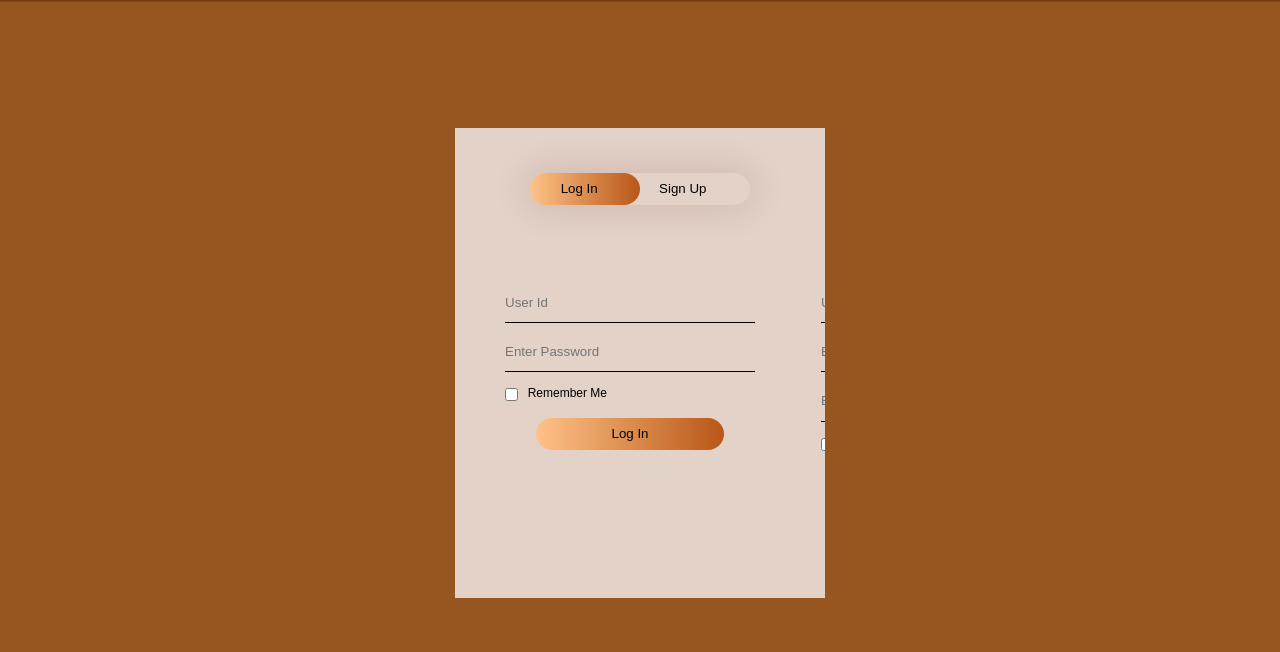
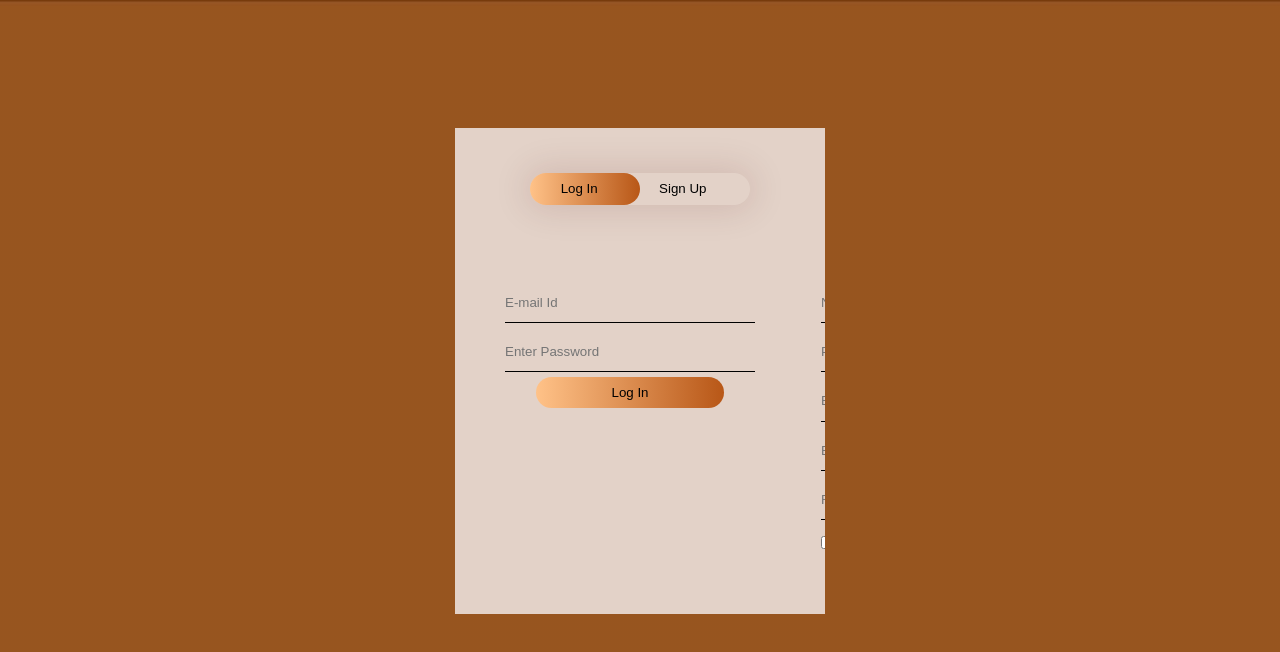
Before and after one commit to SHaDeX0/fast-n-fresh, a React (Create React App) app in the folder client/: page /register in a window 1280 px wide. Shown: the top 652 px of the page. Built offline with nearby package versions, Linux system fonts and the light colour scheme.

Commit message:
Sign up and login page changes

```diff
--- a/client/src/Pages/Register/Register.css
+++ b/client/src/Pages/Register/Register.css
@@ -15,7 +15,7 @@
 
 .form-box{
 	width: 21.875em;
-	height: 28.125em;
+	height: 29.125em;
 	position:relative;
 	margin:10% auto;
 	background:rgba(245, 241, 241, 0.808);
--- a/client/src/Pages/Register/Register.js
+++ b/client/src/Pages/Register/Register.js
@@ -14,19 +14,18 @@ const Register = () => {
 	const z = document.getElementById('bttn');
 
 	function signup() {
-		x.style.left = '-400px';
-		y.style.left = '50px';
-		z.style.left = '110px';
+		x.style.left = '-25em';
+		y.style.left = '3.125em';
+		z.style.left = '6.875em';
 	}
 
 	function login() {
-		x.style.left = '50px';
-		y.style.left = '450px';
+		x.style.left = '3.125em';
+		y.style.left = '28.125em';
 		z.style.left = '0px';
 	}
+	return (
 
-	return (
-		<>
 			<div className='SignInPage'>
 				<div className='form-box'>
 					<div className='button-box'>
@@ -48,9 +47,9 @@ const Register = () => {
 					</div>
 					<form id='login' className='input-group'>
 						<input
-							type='text'
+							type='email'
 							className='input-field'
-							placeholder='User Id'
+							placeholder='E-mail Id'
 							required
 							onChange={handleChange}
 						/>
@@ -60,8 +59,6 @@ const Register = () => {
 							placeholder='Enter Password'
 							required
 						/>
-						<input type='checkbox' className='check-box' />
-						<span>Remember Me</span>
 						<button type='Submit' className='submit-btn'>
 							Log In
 						</button>
@@ -71,7 +68,13 @@ const Register = () => {
 						<input
 							type='text'
 							className='input-field'
-							placeholder='User Id'
+							placeholder='Name'
+							required
+						/>
+						<input
+							type='number'
+							className='input-field'
+							placeholder='Phone Number'
 							required
 						/>
 						<input
@@ -86,6 +89,12 @@ const Register = () => {
 							placeholder='Enter Password'
 							required
 						/>
+						<input
+							type='text'
+							className='input-field'
+							placeholder='Re-Enter Password'
+							required
+						/>
 						<input type='checkbox' className='check-box' />
 						<span>I agree to the Terms and Conditions</span>
 						<button type='Submit' className='submit-btn'>
@@ -94,7 +103,7 @@ const Register = () => {
 					</form>
 				</div>
 			</div>
-		</>
+
 	);
 };
 
```
